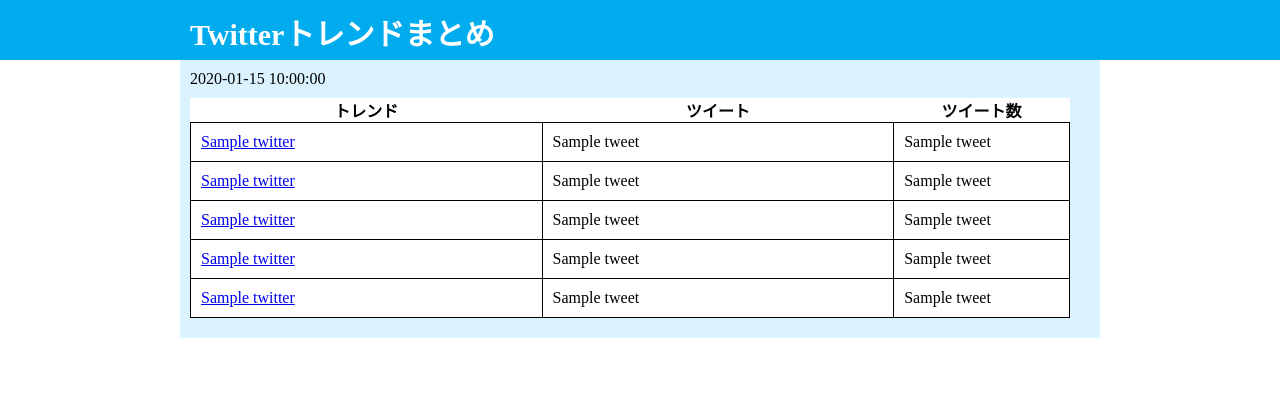
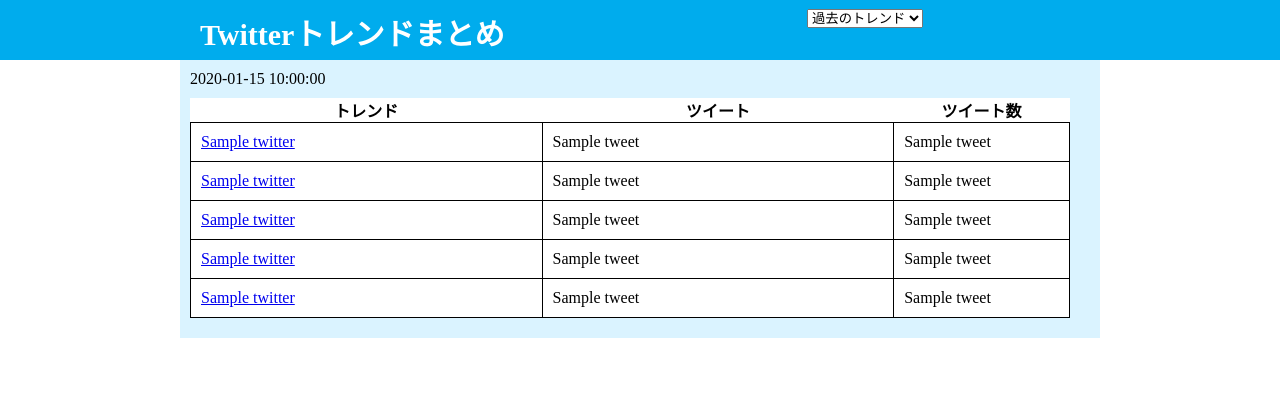
Before and after one commit to 2020-AIT-OOP2-Group5/Twitter-Trends, a Flask app: template templates/index.html in a window 1280 px wide. Shown: the top 420 px of the page. Run offline with Flask 2, Linux system fonts and the light colour scheme; the template is opened without the code that fills it: most values are stand-ins (such as "Sample title", 1, 10 or a date in 2020); parts of the project's set-up code (start-up, migrations or seed data) failed here and were passed over.

Commit message:
機能追加用のwebpage
右上に過去のトレンドを閲覧できる様にリストを作りました。

```diff
--- a/static/style.css
+++ b/static/style.css
@@ -5,18 +5,50 @@
 	padding: 0px;
 }
 
+
 #header{
 	width: 100%;
 	height: 60px;
 	background-color: #00aced;
 }
-#header h1{
+
+#navi{
 	width: 900px;
 	margin: 0 auto;
+}
+
+#navi h1{
+	width: 600px;
 	font-size: 30px;
 	padding: 10px;
 	color: #FFF;
 }
+
+#past{
+	width: 150px;
+	position: relative;
+	top: -55px;
+	left: 600px;
+	text-align: center;
+}
+/*
+#past p{
+	background-color: yellow;
+	height: 40px;
+}
+#past p:hover {
+	background-color: aqua;
+}
+#past p:hover #past li {
+	display: none;
+}
+
+#past li{
+	list-style: none;
+	background-color: white;
+	height: 40px;
+}
+*/
 
 #main{
 	width: 900px;
--- a/templates/index.html
+++ b/templates/index.html
@@ -8,8 +8,28 @@
 </head>
 
 <body>
+
 	<div id="header">
-		<h1>Twitterトレンドまとめ</h1>
+		<div id="navi">
+			<h1>Twitterトレンドまとめ</h1>
+			<div id="past">
+				<!--
+				<p class="main_menu">過去のトレンド</p>
+					<ul class="submenu">
+						<li>1月1日何時何分</li>
+						<li>child</li>
+						<li>child</li>
+					</ul>
+					-->
+				<forma action=”#”>
+					<select name=”過去のトレンド”>
+						<option>過去のトレンド</option>
+						<option value=”#″><!--何月何日何時何分--></option>
+						<!--valueのところにurlを貼れば、そこに飛べる-->
+					</select>
+				</form>
+			</div>
+		</div>
 	</div>
 	<div id="main">
 		<p>{{ time }}</p>
```
Also changed, not shown: 1 other file.
